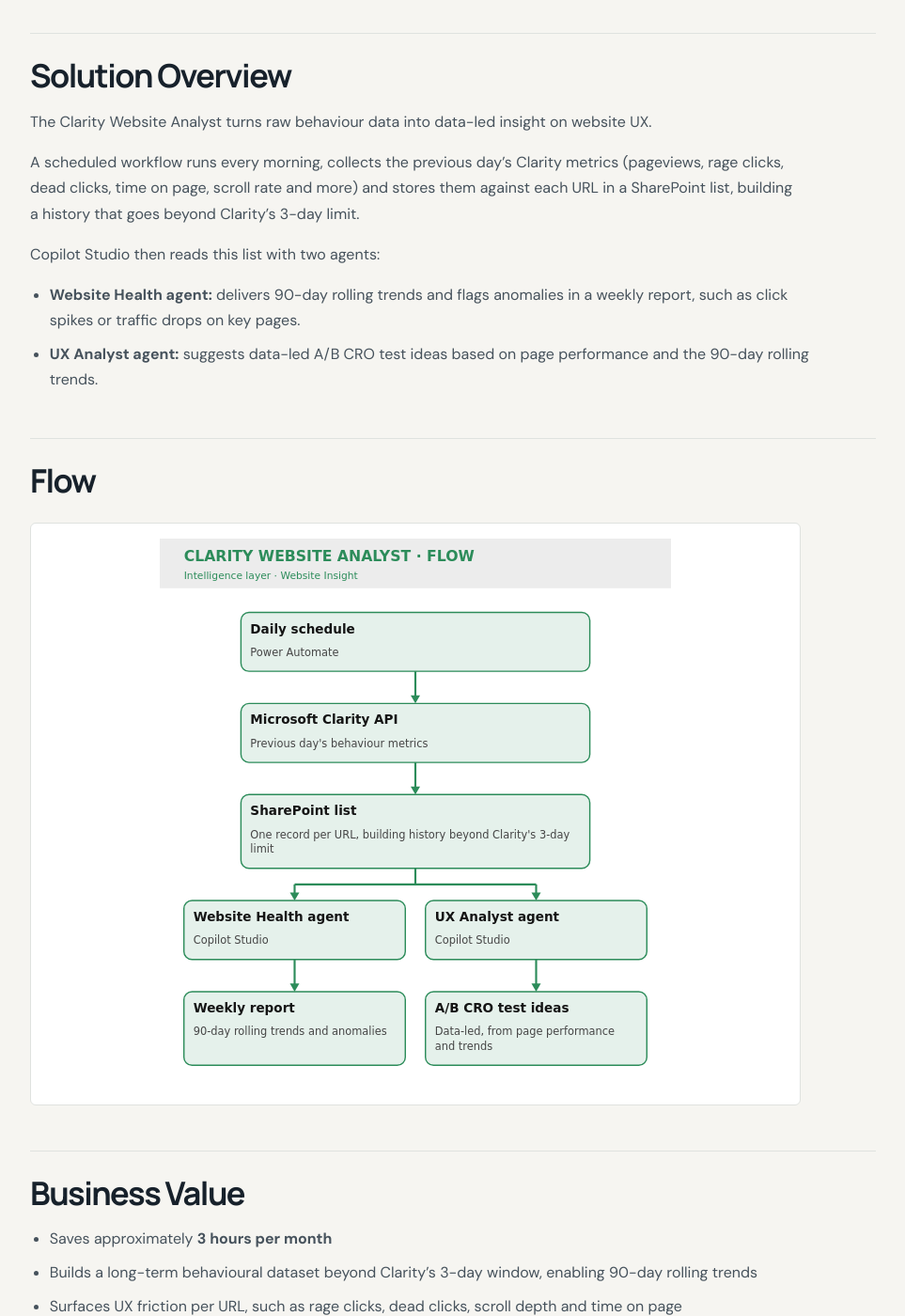
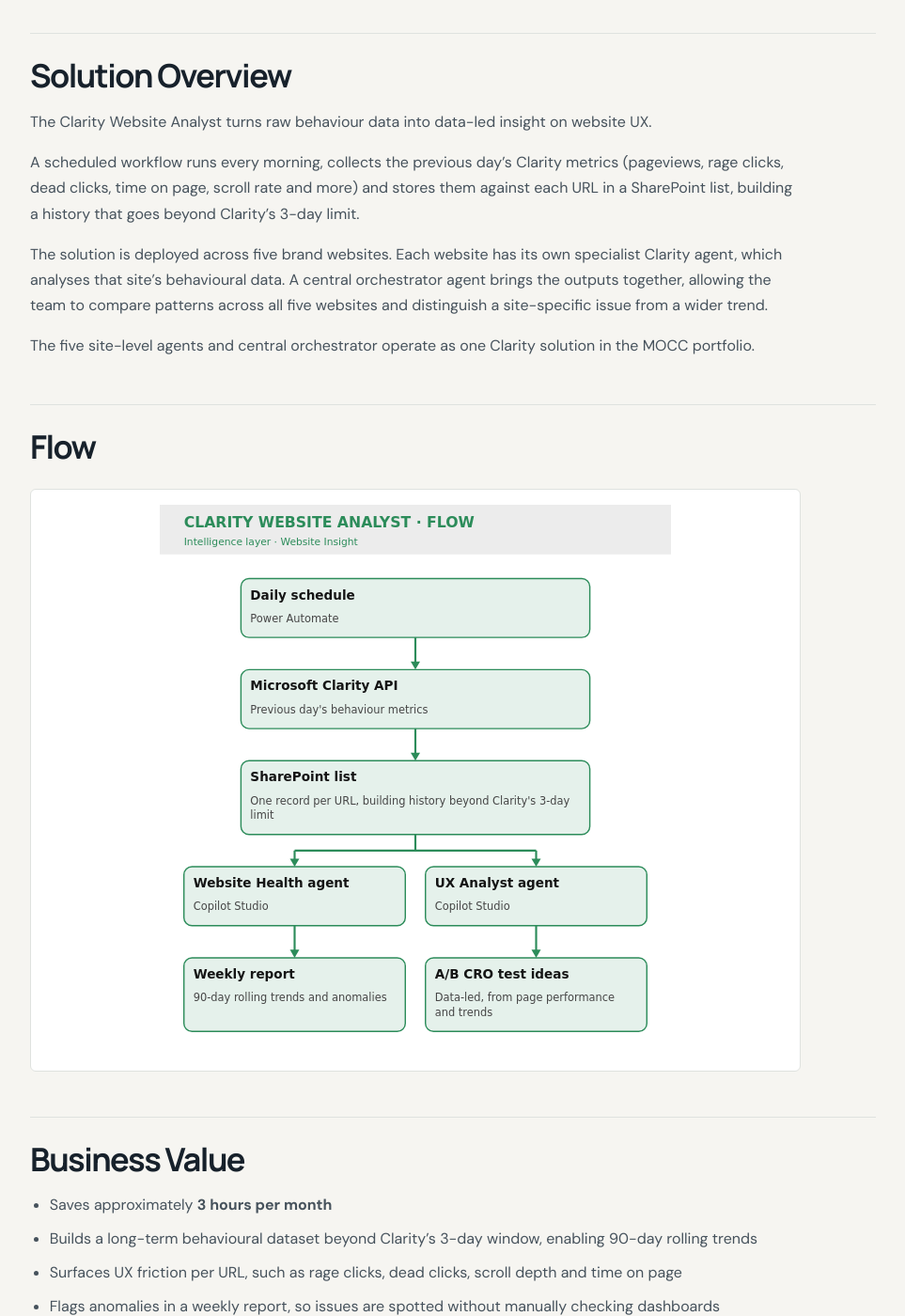
Before and after one commit to georgefwmurray/Marketing-Operations-Control-Centre, a Jekyll site: the page built from Agents/Clarity Website Analyst/Clarity-Website-Analyst.md, in a window 1280 px wide and 1400 px high, scrolled down 1061 px. Shown: the whole window at 94% size, without its empty margins (158-1121 px from the left). Built offline with Jekyll 4.4.1, drawn with Linux system fonts in a browser that asks for light colours; some of the changed text lies outside the part shown.

Commit message:
Document five-site Clarity agents and central orchestrator

```diff
--- a/Agents/Clarity Website Analyst/Clarity-Website-Analyst.md
+++ b/Agents/Clarity Website Analyst/Clarity-Website-Analyst.md
@@ -1,6 +1,6 @@
 ---
 title: "Clarity Website Analyst: 90-Day UX and CRO Insight"
-description: "Retains Microsoft Clarity behaviour data for 90-day trends and generates evidence-led website optimisation and A/B test recommendations for human review."
+description: "Five website-specific agents retain Microsoft Clarity behaviour data and generate evidence-led optimisation insights, coordinated by a central orchestrator that compares patterns across all five brands."
 ---
 
 # Clarity Website Analyst
@@ -36,10 +36,9 @@ The Clarity Website Analyst turns raw behaviour data into data-led insight on we
 
 A scheduled workflow runs every morning, collects the previous day's Clarity metrics (pageviews, rage clicks, dead clicks, time on page, scroll rate and more) and stores them against each URL in a SharePoint list, building a history that goes beyond Clarity's 3-day limit.
 
-Copilot Studio then reads this list with two agents:
+The solution is deployed across five brand websites. Each website has its own specialist Clarity agent, which analyses that site's behavioural data. A central orchestrator agent brings the outputs together, allowing the team to compare patterns across all five websites and distinguish a site-specific issue from a wider trend.
 
-- **Website Health agent:** delivers 90-day rolling trends and flags anomalies in a weekly report, such as click spikes or traffic drops on key pages.
-- **UX Analyst agent:** suggests data-led A/B CRO test ideas based on page performance and the 90-day rolling trends.
+The five site-level agents and central orchestrator operate as one Clarity solution in the MOCC portfolio.
 
 ## Flow
 
@@ -53,7 +52,7 @@ Copilot Studio then reads this list with two agents:
 - Flags anomalies in a weekly report, so issues are spotted without manually checking dashboards
 - Turns the data into A/B CRO test recommendations, grounding website optimisation in evidence
 - The Website Manager reviews the recommendations and decides which tests to implement; the agent does not create or launch tests
-- Runs across all 5 brand sites from one repeatable foundation
+- Runs five website-specific agents with a central orchestrator that compares insight across all 5 brand sites
 
 ### Capacity value and other benefits
 
@@ -68,7 +67,7 @@ Copilot Studio then reads this list with two agents:
 
 ## Design Insights
 
-Saving each day's snapshot turns a short-lived API window into a growing dataset, so the same agents can look at trends rather than a single moment.
+Saving each day's snapshot turns a short-lived API window into a growing dataset, so each website agent can look at trends rather than a single moment. The central orchestrator then compares those insights across all five sites, helping the team identify whether a behaviour is isolated to one brand or shared across the wider estate.
 
 Pairing trend reporting with test ideation in the same system keeps UX recommendations tied to evidence: the report shows where behaviour changed, and the UX Analyst proposes what to test next. The output is a report of suggested tests for the Website Manager to assess and prioritise. Test creation and launch remain human decisions; the agent does not publish experiments.
 
```
